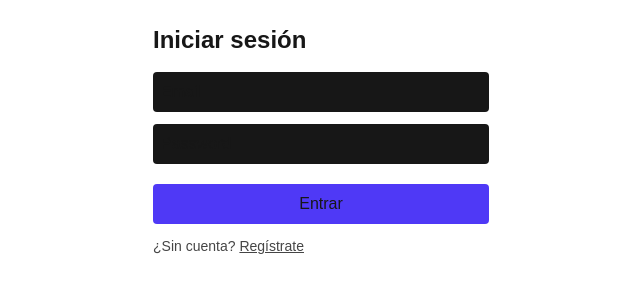
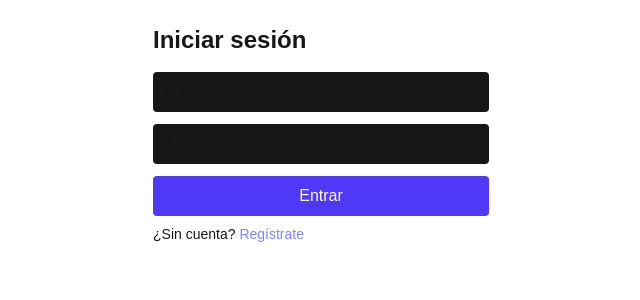
Before and after one commit to omargama20/ea-lab-panel, a Next.js app: page /login in a window 1280 px wide. Shown: the top 300 px of the page, without its empty margins (319-959 px from the left). Built offline with nearby package versions, Linux system fonts and the light colour scheme; no server answers.

Commit message:
fix: login con useState y signInWithPassword

```diff
--- a/src/app/login/page.tsx
+++ b/src/app/login/page.tsx
@@ -1,96 +1,60 @@
 'use client';
-import * as React from 'react';
+
+import { useState } from 'react';
 import { createClient } from '@supabase/supabase-js';
 
-const URL  = process.env.NEXT_PUBLIC_SUPABASE_URL!;
-const ANON = process.env.NEXT_PUBLIC_SUPABASE_ANON_KEY!;
-
-console.log('[LOGIN] mounted. URL:', URL);
-console.log('[LOGIN] ANON prefix:', ANON?.slice(0, 12));
-
-const supabase = createClient(URL, ANON);
+const supabase = createClient(
+  process.env.NEXT_PUBLIC_SUPABASE_URL!,
+  process.env.NEXT_PUBLIC_SUPABASE_ANON_KEY!
+);
 
 export default function LoginPage() {
-  const [loading, setLoading] = React.useState(false);
+  const [email, setEmail] = useState('');
+  const [password, setPassword] = useState('');
 
-  async function signIn(e: React.FormEvent<HTMLFormElement>) {
+  const handleLogin = async (e: React.FormEvent) => {
     e.preventDefault();
-    if (loading) return;
-    setLoading(true);
+    console.log('[LOGIN] intent with', email, password);
 
-    console.log('[LOGIN] submit clicked');
+    const { data, error } = await supabase.auth.signInWithPassword({
+      email,
+      password,
+    });
 
-    const fd = new FormData(e.currentTarget);
-    const email = String(fd.get('email') || '').trim();
-    const password = String(fd.get('password') || '');
-
-    console.log('[LOGIN] emailLen/pwLen:', email.length, password.length);
-
-    try {
-      // PING para ver la request en Network sí o sí
-      const r = await fetch(`${URL}/auth/v1/settings`, { headers: { apikey: ANON } });
-      console.log('[PING] status:', r.status);
-    } catch (err) {
-      console.error('[PING] failed:', err);
-      alert('Ping falló: ' + (err as Error).message);
-      setLoading(false);
-      return;
+    if (error) {
+      alert('❌ Error: ' + error.message);
+    } else {
+      console.log('[LOGIN SUCCESS]', data);
+      window.location.href = '/dashboard';
     }
-
-    try {
-      const { error } = await supabase.auth.signInWithPassword({ email, password });
-      if (error) {
-        console.error('Supabase login error:', error);
-        alert(error.message);
-        setLoading(false);
-        return;
-      }
-      window.location.href = '/dashboard';
-    } catch (err) {
-      console.error('Login fatal error:', err);
-      alert('Failed to fetch');
-      setLoading(false);
-    }
-  }
-
-  function onButtonClick() {
-    // si por alguna razón onSubmit no dispara, esto al menos nos marca el click
-    console.log('[LOGIN] button clicked');
-  }
+  };
 
   return (
     <main className="mx-auto max-w-sm p-6">
       <h1 className="text-2xl font-semibold">Iniciar sesión</h1>
-
-      <form onSubmit={signIn} className="mt-4 grid gap-3" autoComplete="on">
+      <form onSubmit={handleLogin} className="mt-4 grid gap-3">
         <input
-          name="email"
           type="email"
+          value={email}
+          onChange={(e) => setEmail(e.target.value)}
           placeholder="Email"
+          required
           className="p-2 rounded bg-neutral-900"
-          autoComplete="email"
-          required
         />
         <input
-          name="password"
           type="password"
+          value={password}
+          onChange={(e) => setPassword(e.target.value)}
           placeholder="Password"
+          required
           className="p-2 rounded bg-neutral-900"
-          autoComplete="current-password"
-          required
         />
-        <button
-          type="submit"
-          onClick={onButtonClick}
-          className="mt-2 px-4 py-2 rounded bg-indigo-600"
-          disabled={loading}
-        >
-          {loading ? 'Entrando…' : 'Entrar'}
+        <button type="submit" className="px-4 py-2 rounded bg-indigo-600 text-white">
+          Entrar
         </button>
       </form>
-
-      <p className="mt-3 text-sm opacity-80">
-        ¿Sin cuenta? <a className="underline" href="/signup">Regístrate</a>
+      <p className="mt-2 text-sm">
+        ¿Sin cuenta? <a href="/signup" className="text-indigo-400">Regístrate</a>
       </p>
     </main>
   );
```
